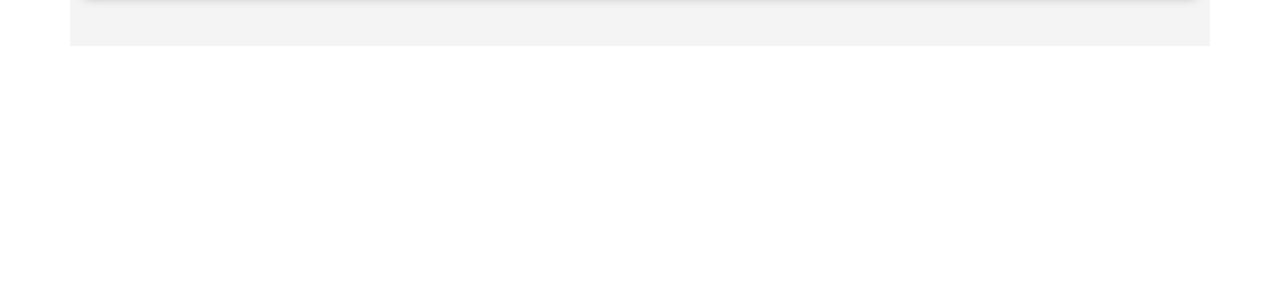
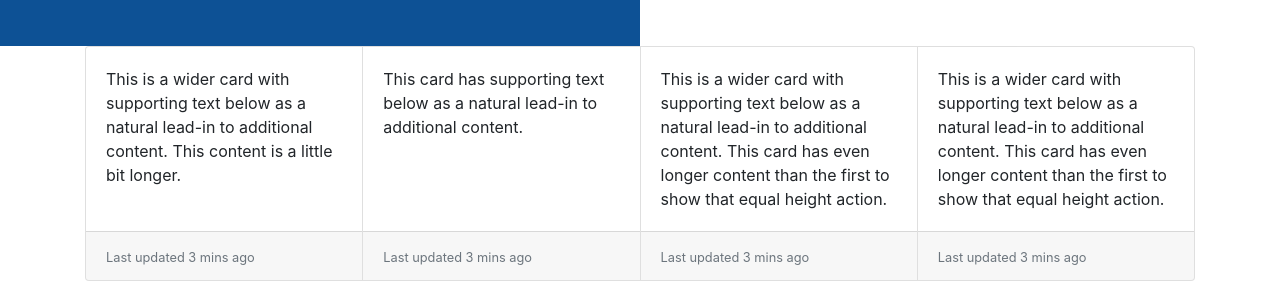
Before and after one commit to pocketdru/zip2zip-landing, a React (Create React App) app in the folder client/: page / in a window 1280 px wide. Shown: the part 1780-2061 px from the top of the page. Before the commit the page ends 1826 px from the top, so only its background shows below. Built offline with nearby package versions, Linux system fonts and the light colour scheme.

Commit message:
testimonials created and exported

```diff
--- /dev/null
+++ b/client/src/components/Testimonials/index.js
@@ -0,0 +1,51 @@
+import React from "react";
+import "./style.css";
+
+function Testimonials () {
+    return (
+        <section className="testimonials">
+            <div className="container">
+                <div className="row">
+                    <div className="col-md-12">
+                    <div className="card-group">
+                        <div className="card">
+                            <div className="card-body">
+                                <p className="card-text">This is a wider card with supporting text below as a natural lead-in to additional content. This content is a little bit longer.</p>
+                            </div>
+                            <div className="card-footer">
+                                 <small className="text-muted">Last updated 3 mins ago</small>
+                            </div>
+                        </div>
+                        <div className="card">
+                            <div className="card-body">
+                                <p className="card-text">This card has supporting text below as a natural lead-in to additional content.</p>
+                            </div>
+                            <div className="card-footer">
+                                 <small className="text-muted">Last updated 3 mins ago</small>
+                            </div>
+                        </div>
+                        <div className="card">
+                            <div className="card-body">
+                                <p className="card-text">This is a wider card with supporting text below as a natural lead-in to additional content. This card has even longer content than the first to show that equal height action.</p>
+                            </div>
+                            <div className="card-footer">
+                                 <small className="text-muted">Last updated 3 mins ago</small>
+                            </div>
+                        </div>
+                        <div className="card">
+                            <div className="card-body">
+                                <p className="card-text">This is a wider card with supporting text below as a natural lead-in to additional content. This card has even longer content than the first to show that equal height action.</p>
+                            </div>
+                            <div className="card-footer">
+                                 <small className="text-muted">Last updated 3 mins ago</small>
+                            </div>
+                        </div>
+                        </div>
+                    </div>
+                </div>
+            </div>
+        </section>
+    )
+}
+
+export default Testimonials;
--- /dev/null
+++ b/client/src/components/Testimonials/style.css
@@ -0,0 +1,3 @@
+
+
+/*# sourceMappingURL=style.css.map */
--- /dev/null
+++ b/client/src/components/Testimonials/style.scss
@@ -0,0 +1 @@
+@import "../../main.scss";
--- a/client/src/pages/index.js
+++ b/client/src/pages/index.js
@@ -4,6 +4,7 @@
 import Contact from "../components/Contact";
 import Email from "../components/Email";
 import GalleryMini from "../components/GalleryMini";
+import Testimonials from "../components/Testimonials";
 // import Quote from "../components/Quote";
 // import Footer from "../components/Footer";
 
@@ -14,10 +15,11 @@
             <Nav/>
             <Jumbotron/>
             <Contact/>
+            <Email />
             <GalleryMini />
             {/* <Quote/> */}
             {/* <Footer /> */}
-            <Email />
+            <Testimonials/>
         </div>
         )
     }
```
Also changed, not shown: client/src/assets/images/testimonials/google.png (added), 1 other file (tests, documents, lock files or other folders).
